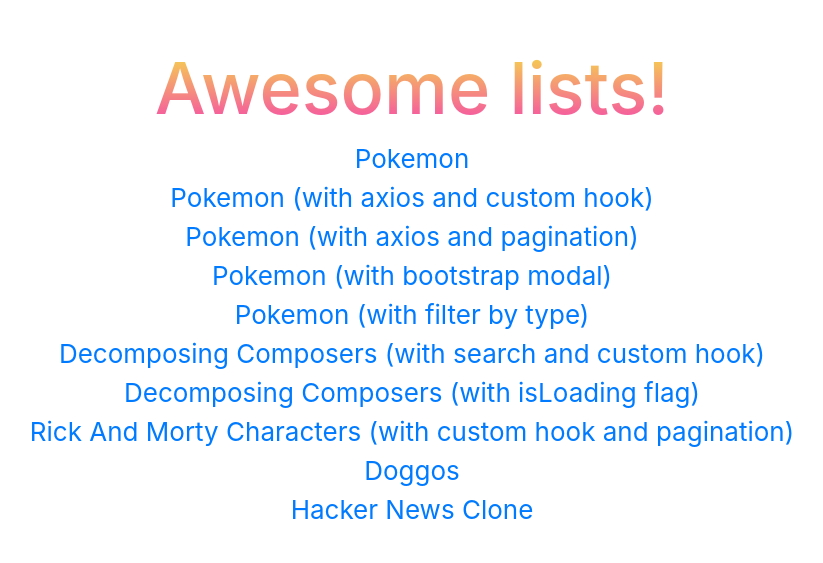
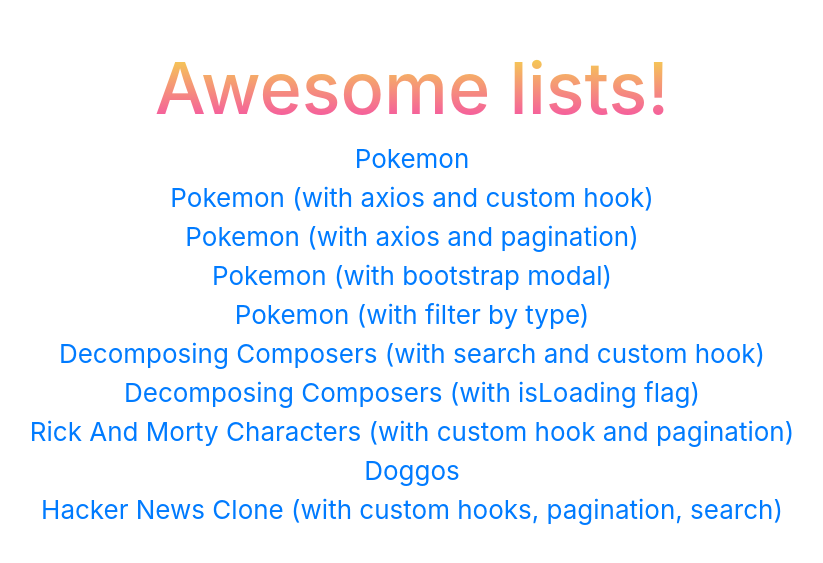
Before and after one commit to feychou/awesome-lists, a React (Create React App) app: page /pokemon-pag in a window 1280 px wide. Shown: the part 113-676 px from the top of the page, without its empty margins (228-1051 px from the left). Built offline with nearby package versions, Linux system fonts and the light colour scheme.

Commit message:
Update App.js

```diff
--- a/src/App.js
+++ b/src/App.js
@@ -39,7 +39,7 @@ function App() {
               <NavLink to="/decomposing-composers-loading">Decomposing Composers (with isLoading flag)</NavLink><br />
               <NavLink to="/rick-and-morty">Rick And Morty Characters (with custom hook and pagination)</NavLink><br />
               <NavLink to="/doggos">Doggos</NavLink><br />
-              <NavLink to="/hackernews-clone">Hacker News Clone</NavLink>
+              <NavLink to="/hackernews-clone">Hacker News Clone (with custom hooks, pagination, search)</NavLink>
             </nav>
           </header>
         </Route>
```
